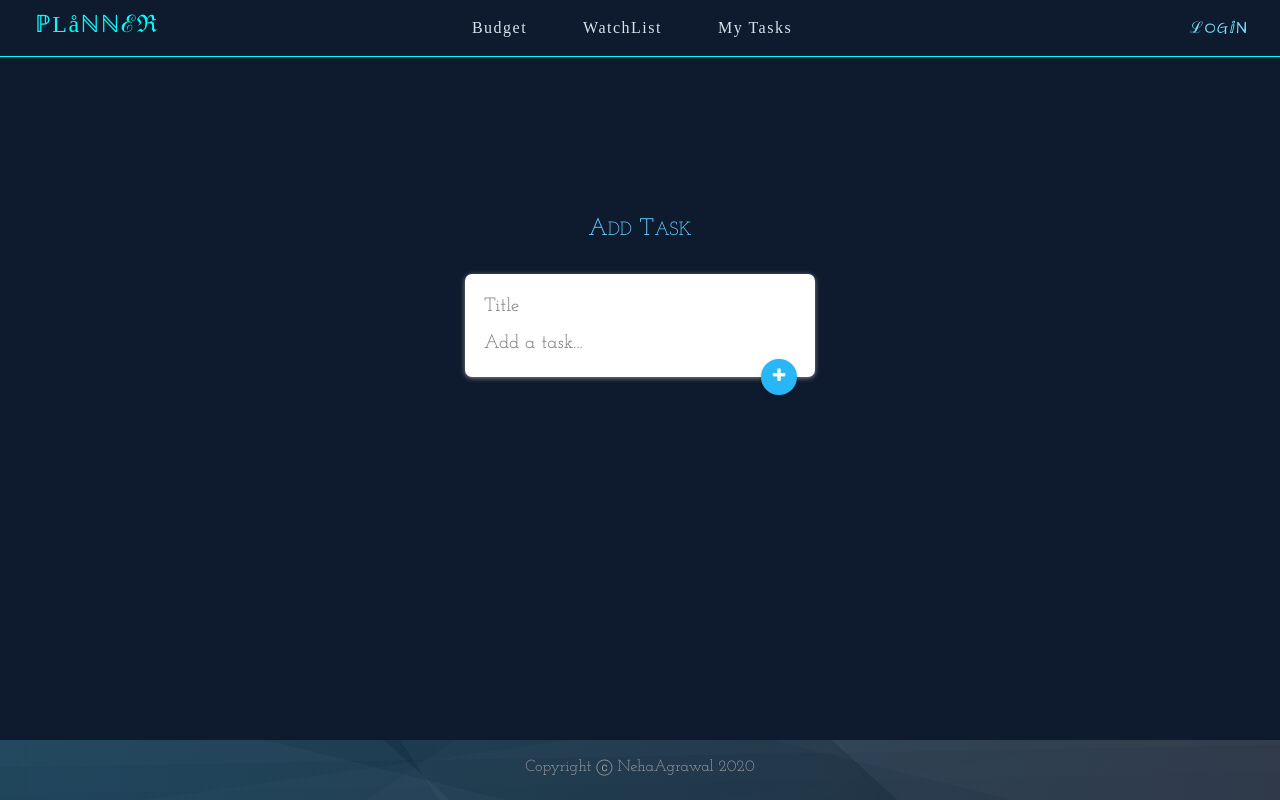
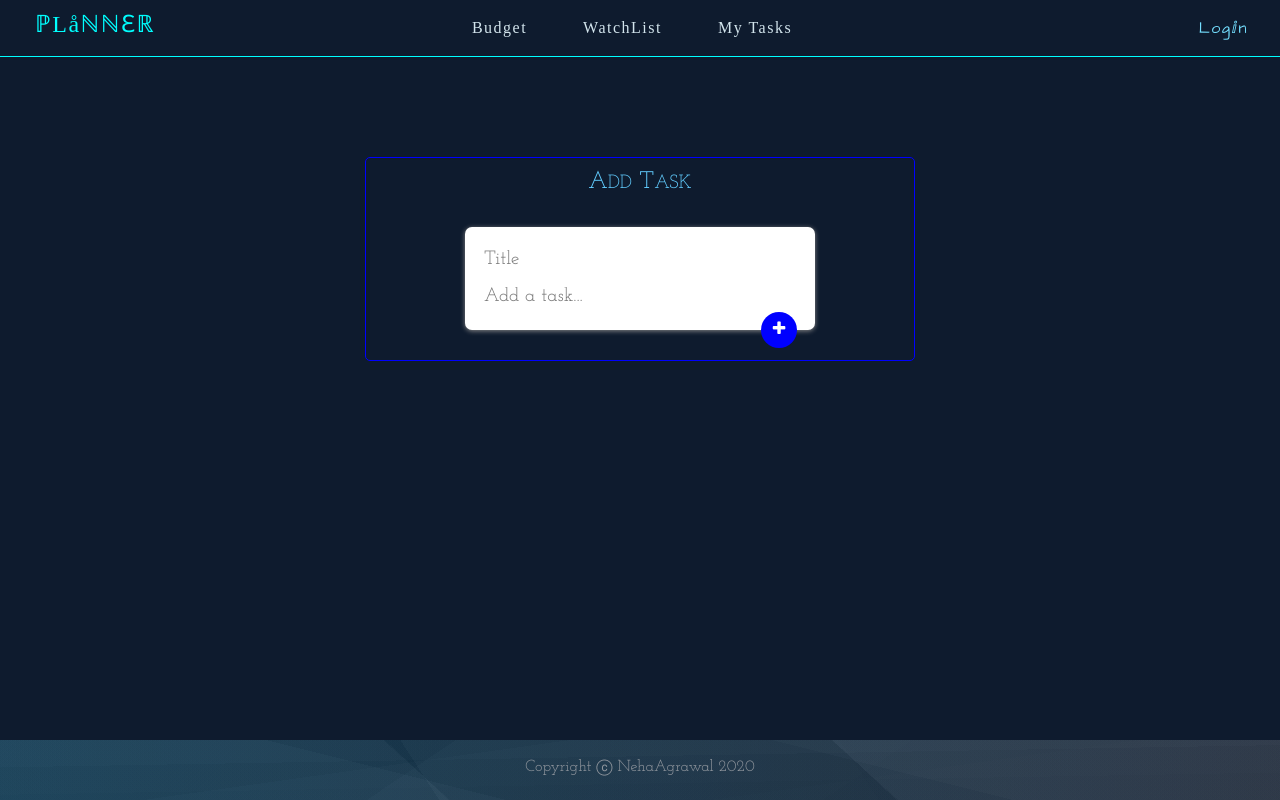
Before and after one commit to neha6185/Planner, a React (Create React App) app: page /todo in a window 1280 px wide. Built offline with nearby package versions, Linux system fonts and the light colour scheme; a web font is replaced by a local one; what react-redux-form would draw is missing.

Commit message:
todo list and login modified

```diff
--- a/src/App.css
+++ b/src/App.css
@@ -33,13 +33,12 @@ h5 {
 }
 
 .card-login {
+  margin: auto;
   padding: 20px 0;
-  position: relative;
   text-align: center;
   max-width: 400px;
   border-radius: 20px;
-  margin: 0 auto;
-  vertical-align: middle;
+  border: 1px solid blue;
 }
 
 .loginButton {
@@ -102,7 +101,7 @@ header {
 
 @keyframes example {
   0% {
-    color: rgb(196, 152, 255);
+    color: rgb(110, 88, 235);
   }
 
   20% {
@@ -114,7 +113,7 @@ header {
   }
 
   80% {
-    color: rgb(248, 172, 248);
+    color: rgb(230, 172, 248);
   }
 
   100% {
@@ -305,24 +304,21 @@ form {
   font-weight: 300;
 }
 
+.task {
+  border-radius: 5px;
+  border: 1px solid blue;
+  max-width: 550px;
+}
+
 .note {
-  background: #fff;
   border-radius: 7px;
   box-shadow: 0 2px 5px #ccc;
   padding: 10px;
   width: 240px;
-  margin: 16px;
+  margin: 36px 16px;
   float: left;
-}
-
-.homeImg {
-  width: 350px;
-  height: 300px;
-}
-
-.note h1 {
-  font-size: 1.1em;
-  margin-bottom: 6px;
+  color: #00ffff;
+  resize: none;
 }
 
 .note p {
@@ -336,14 +332,22 @@ form {
   position: relative;
   float: right;
   margin-right: 10px;
-  color: white;
+}
+
+.todo-button {
+  position: absolute;
+  right: 18px;
+  bottom: -18px;
+  background: blue;
+  color: #fff;
   border: none;
+  border-radius: 50%;
   width: 36px;
   height: 36px;
-  cursor: pointer;
-  outline: none;
+  outline: none !important;
 }
 
+/*
 form textarea {
   width: 100%;
   border: none;
@@ -352,22 +356,7 @@ form textarea {
   font-size: 1.2em;
   font-family: inherit;
   resize: none;
-}
-
-.todo-button {
-  position: absolute;
-  right: 18px;
-  bottom: -18px;
-  background: #29b6f6;
-  color: #fff;
-  border: none;
-  border-radius: 50%;
-  width: 36px;
-  height: 36px;
-  box-shadow: 0 1px 3px rgba(0, 0, 0, 0.3);
-  cursor: pointer;
-  outline: none;
-}
+} */
 
 .form-area {
   position: relative;
@@ -379,12 +368,12 @@ form textarea {
   box-shadow: 0 1px 5px rgb(138, 137, 137);
 }
 
+
 .input-area {
   width: 100%;
   border: none;
   padding: 4px;
   outline: none;
   font-size: 1.2em;
-  font-family: inherit;
   resize: none;
 }
--- a/src/component/Header.js
+++ b/src/component/Header.js
@@ -33,7 +33,7 @@ class Header extends React.Component {
                   src="https://www.clipartmax.com/png/middle/67-677318_we-pay-cash-money-bag-icon-blue.png"
                   width="60"
                 /> */}
-                <h4>ℙLåℕℕℰℜ</h4>
+                <h4>ℙLåℕℕℇℝ</h4>
               </NavLink>
               {/* <NavLink className="planner col-1 mt-1 ml-1" to="/home">
                 <h4>ℙLåℕℕℰℜ</h4>
@@ -56,7 +56,7 @@ class Header extends React.Component {
                 </NavLink>
               </span>
               <NavLink className="login ml-auto" to="/login">
-                <span>ℒOGⅈN</span>
+                <span>Logⅈn</span>
               </NavLink>
             </Collapse>
           </div>
--- a/src/component/Login.js
+++ b/src/component/Login.js
@@ -10,8 +10,7 @@ import {
   CardFooter,
 } from "reactstrap";
 import { Control, LocalForm, Errors } from "react-redux-form";
-import {Link} from 'react-router-dom';
-
+import { Link } from "react-router-dom";
 
 const required = (val) => val && val.length;
 const maxLength = (len) => (val) => !val || val.length <= len;
@@ -22,10 +21,10 @@ class Login extends Component {
   constructor(props) {
     super(props);
     this.state = {
-      users:this.props.users,
+      users: this.props.users,
       email: "",
       password: "",
-      isRegistered:false,
+      isRegistered: false,
       touched: {
         email: false,
         password: false,
@@ -33,13 +32,10 @@ class Login extends Component {
     };
     this.handleSubmit = this.handleSubmit.bind(this);
   }
-  authenticateUser(values){
-      // const email=  values.email;
-      // const pwd = values.pwd;
-      // const user = this.state.users.filter(user => user.email === email);
-
-
-
+  authenticateUser(values) {
+    // const email=  values.email;
+    // const pwd = values.pwd;
+    // const user = this.state.users.filter(user => user.email === email);
   }
 
   handleSubmit = (values) => {
@@ -52,15 +48,22 @@ class Login extends Component {
       <div className="container container-size">
         <div className="row">
           <div className="col">
-            <Card  style={{ backgroundColor: "#e3f2fd", borderColor: "primary " }} className="card-login">
+            <Card
+              style={{
+                backgroundColor: "transparent",
+              }}
+              className="card-login"
+            >
               <CardTitle>
-                <h4>Welcome!</h4></CardTitle>
-              <CardSubtitle ><h5> Log in to your account</h5></CardSubtitle>
+                <h4 className="welcome">Welcome !</h4>
+              </CardTitle>
+              <CardSubtitle>
+                <h5 className="login-ac"> Log in to your account !</h5>
+              </CardSubtitle>
               <CardBody>
                 <LocalForm onSubmit={(values) => this.handleSubmit(values)}>
-                  <Row className="form-group">
-
-                    <Col >
+                  <div className="row justify-content-center form-group">
+                    <div className="col-11">
                       <Control.text
                         model=".email"
                         id="email"
@@ -84,11 +87,10 @@ class Login extends Component {
                           maxLength: "Must be 15 characters or less",
                         }}
                       />
-                    </Col>
-                  </Row>
-                  <Row className="form-group">
-
-                    <Col >
+                    </div>
+                  </div>
+                  <div className="row justify-content-center form-group">
+                    <div className="col-11">
                       <Control.text
                         model=".password"
                         id="password"
@@ -114,30 +116,27 @@ class Login extends Component {
                           isNumber: "Must be a number",
                         }}
                       />
-                    </Col>
-                  </Row>
-                  <Row className="form-group">
-                    <Col >
-                      <Button type="submit" color="primary" className="loginButton">
-                      Log In
+                    </div>
+                  </div>
+                  <div className="row justify-content-center form-group">
+                    <div className="col-11 mt-3">
+                      <Button
+                        type="submit"
+                        color="primary"
+                        className="loginButton"
+                      >
+                        Log In
                       </Button>
-                    </Col>
-                  </Row>
+                    </div>
+                  </div>
                 </LocalForm>
+                <h6>
+                  New User? <Link to="/registerUser">Sign Up</Link>
+                </h6>
               </CardBody>
-              <CardFooter>
-                New User ?  {"   "}
-
-                <Link to="/registerUser">
-                 Sign Up
-                 </Link>
-
-
-              </CardFooter>
             </Card>
           </div>
         </div>
-
       </div>
     );
   }
--- a/src/component/TodoList.js
+++ b/src/component/TodoList.js
@@ -20,11 +20,10 @@ function TodoList() {
   }
 
   return (
-    <div className="container container-size">
-      <h4 className="mt-5">
+    <div className="container container-size task">
+      <h4>
         A<small>DD</small> T<small>ASK</small>
       </h4>
-
       <CreateArea onAdd={addNote} />
       {notes.map((noteItem, index) => {
         return (
```
